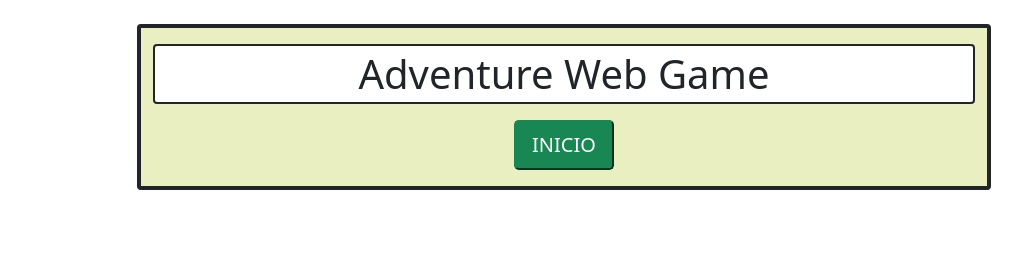
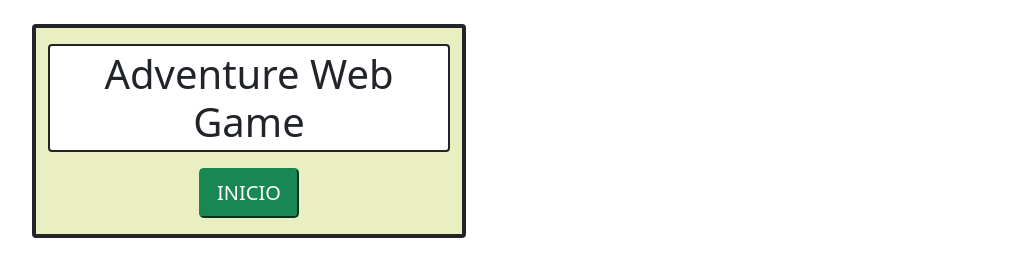
Before and after one commit to Karim-aitt/adventureWeb, a plain HTML site: page index.html in a window 1280 px wide. Shown: the whole page, without its empty margins (76-1098 px from the left). Drawn offline with nearby package versions, Linux system fonts and the light colour scheme.

Commit message:
Update index.html

```diff
--- a/index.html
+++ b/index.html
@@ -16,7 +16,9 @@
     <link rel="stylesheet" href="https://cdn.jsdelivr.net/npm/@fortawesome/fontawesome-free@5.15.4/css/fontawesome.min.css" integrity="sha384-jLKHWM3JRmfMU0A5x5AkjWkw/EYfGUAGagvnfryNV3F9VqM98XiIH7VBGVoxVSc7" crossorigin="anonymous">
 
 </head>
-<body>
+<body
+      style="max-width: 650px;"
+      >
 
     <div
     class="
```
